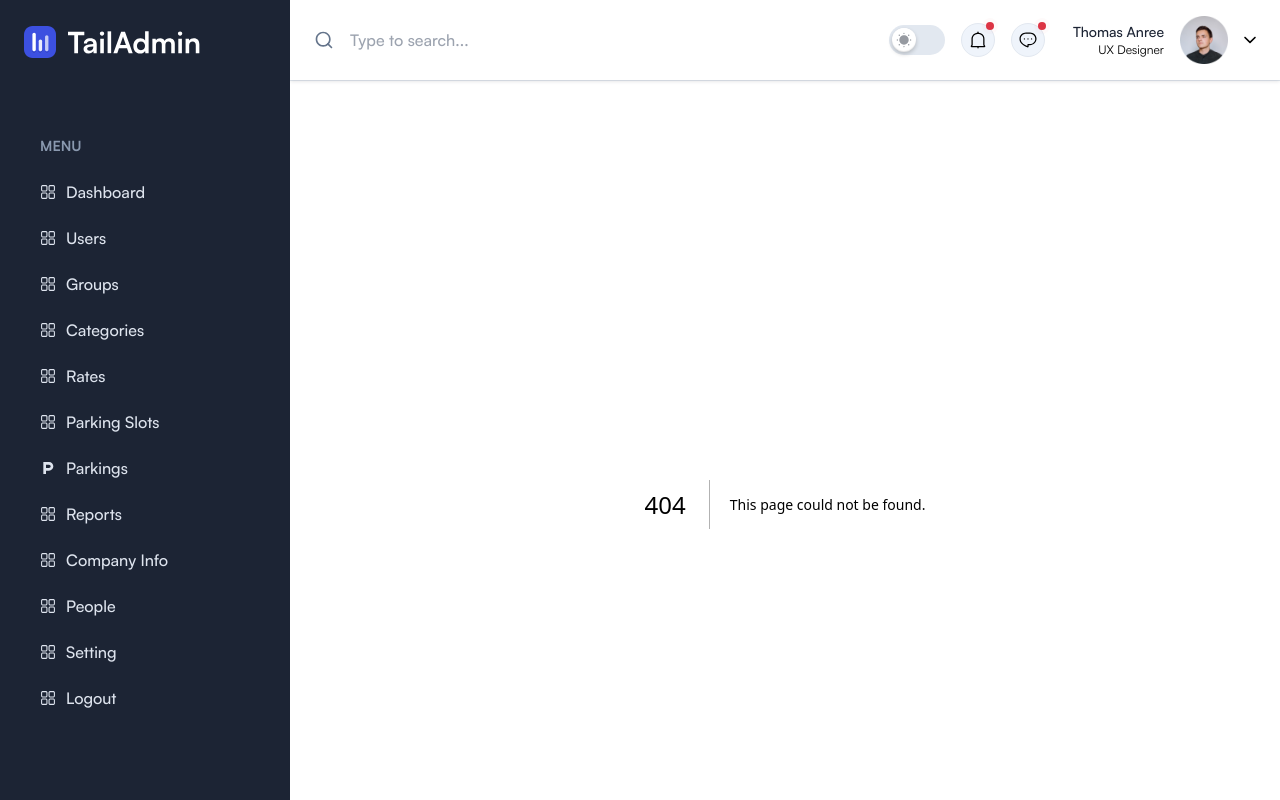
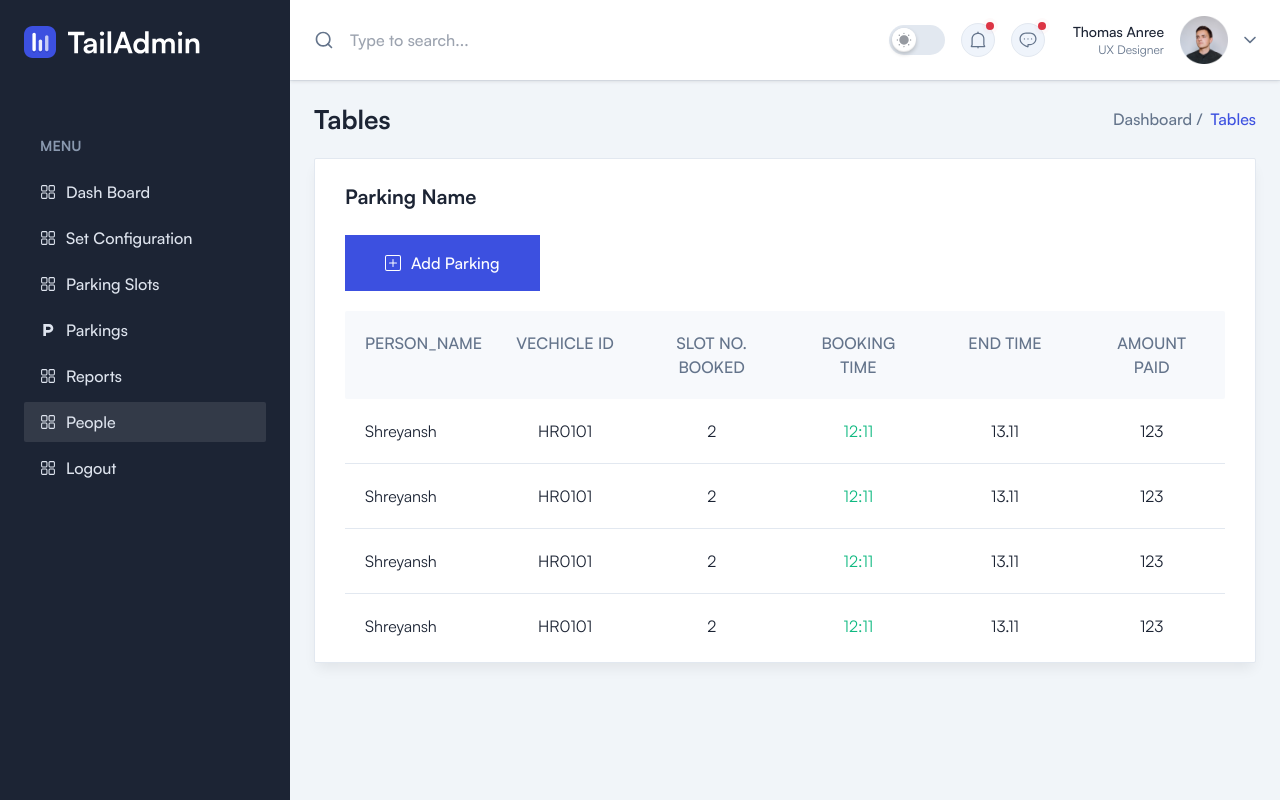
Before and after one commit to ZeroDevInc/sih_dashboard, a Next.js app: page /peoples in a window 1280 px wide. Before the commit this address had no page. Built offline with nearby package versions, Linux system fonts and the light colour scheme; a web font is replaced by a local one.

Commit message:
final-dashboard-model

```diff
--- a/app/auth/signup/page.tsx
+++ b/app/auth/signup/page.tsx
@@ -9,7 +9,13 @@ export const metadata: Metadata = {
   // other metadata
 };
 
+
 const SignUp: React.FC = () => {
+
+    const handleSubmit = ()=>{
+      console.log("hi");
+    }
+
   return (
     <>
       <Breadcrumb pageName="Sign Up" />
--- a/app/parking/page.tsx
+++ b/app/parking/page.tsx
@@ -107,8 +107,8 @@ const TableOne = () => {
         Add Parking
       </Link>
 
-      <div className="flex flex-col">
-        <div className="grid grid-cols-3 rounded-sm bg-gray-2 dark:bg-meta-4 sm:grid-cols-5">
+      <div className="flex flex-col overflow-x-auto">
+        <div className="grid rounded-sm bg-gray-2 dark:bg-meta-4 grid-cols-5 ">
           <div className="p-2.5 xl:p-5">
             <h5 className="text-sm font-medium uppercase xsm:text-base">
               Parking ID
@@ -124,12 +124,12 @@ const TableOne = () => {
               Total Slots
             </h5>
           </div>
-          <div className="hidden p-2.5 text-center sm:block xl:p-5">
+          <div className="p-2.5 text-center sm:block xl:p-5">
             <h5 className="text-sm font-medium uppercase xsm:text-base">
               Empty Slots
             </h5>
           </div>
-          <div className="hidden p-2.5 text-center sm:block xl:p-5">
+          <div className="p-2.5 text-center sm:block xl:p-5">
             <h5 className="text-sm font-medium uppercase xsm:text-base">
               Pricing
             </h5>
@@ -138,7 +138,7 @@ const TableOne = () => {
 
         {parkingData.map((parking, key) => (
           <div
-            className={`grid grid-cols-3 sm:grid-cols-5 ${
+            className={`grid grid-cols-5 ${
               key === parkingData.length - 1
                 ? ""
                 : "border-b border-stroke dark:border-strokedark"
@@ -149,7 +149,7 @@ const TableOne = () => {
               {/* <div className="flex-shrink-0">
                 <Image src={brand.logo} alt="Brand" width={48} height={48} />
               </div> */}
-              <p className="hidden text-black dark:text-white sm:block">
+              <p className="text-black dark:text-white sm:block">
                 {parking.id}
               </p>
             </div>
@@ -164,11 +164,11 @@ const TableOne = () => {
               </p>
             </div>
 
-            <div className="hidden items-center justify-center p-2.5 sm:flex xl:p-5">
+            <div className="items-center justify-center p-2.5 sm:flex xl:p-5">
               <p className=" text-meta-3">{parking.empty_slots}</p>
             </div>
 
-            <div className="hidden items-center justify-center p-2.5 sm:flex xl:p-5">
+            <div className="items-center justify-center p-2.5 sm:flex xl:p-5">
               <p className="text-meta-5">₹{parking.avg_pricing}</p>
             </div>
           </div>
--- /dev/null
+++ b/app/peoples/page.tsx
@@ -0,0 +1,176 @@
+import { VECHICLES } from "@/types/Vechicles";
+import { PEOPLES } from "@/types/peoples";
+import Breadcrumb from "@/components/Breadcrumbs/Breadcrumb";
+import Link from "next/link";
+import { BsPlusSquare } from "react-icons/bs";
+
+const PeopleData: PEOPLES[] = [];
+
+const VechicleData: VECHICLES[] = [
+  {
+    _id: "osjfosfjr",
+    vehicle_number: "string",
+    vehicle_type: 1,
+    start_time: "string",
+    end_time: "string",
+    slot_number: 1,
+  },
+  {
+    _id: "osjfosfjr",
+    vehicle_number: "string",
+    vehicle_type: 1,
+    start_time: "string",
+    end_time: "string",
+    slot_number: 1,
+  },
+  {
+    _id: "osjfosfjr",
+    vehicle_number: "string",
+    vehicle_type: 1,
+    start_time: "string",
+    end_time: "string",
+    slot_number: 1,
+  },
+  {
+    _id: "osjfosfjr",
+    vehicle_number: "string",
+    vehicle_type: 1,
+    start_time: "string",
+    end_time: "string",
+    slot_number: 1,
+  },
+];
+
+const data = [
+    {
+        Person_name: "Shreyansh",
+        vechicle_no: "HR0101",
+        slot_book_no: 2,
+        Booking_Time:"12:11",
+        end_Time: "13.11",
+        amount_paid: 123,
+    },
+    {
+        Person_name: "Shreyansh",
+        vechicle_no: "HR0101",
+        slot_book_no: 2,
+        Booking_Time:"12:11",
+        end_Time: "13.11",
+        amount_paid: 123,
+    },
+    {
+        Person_name: "Shreyansh",
+        vechicle_no: "HR0101",
+        slot_book_no: 2,
+        Booking_Time:"12:11",
+        end_Time: "13.11",
+        amount_paid: 123,
+    },
+    {
+        Person_name: "Shreyansh",
+        vechicle_no: "HR0101",
+        slot_book_no: 2,
+        Booking_Time:"12:11",
+        end_Time: "13.11",
+        amount_paid: 123,
+    }
+];
+
+const People = () => {
+  return (
+    <>
+      <Breadcrumb pageName="Tables" />
+
+      <div className="flex flex-col gap-10">
+        <div className="rounded-sm border border-stroke bg-white px-5 pt-6 pb-2.5 shadow-default dark:border-strokedark dark:bg-boxdark sm:px-7.5 xl:pb-1">
+          <h4 className="mb-6 text-xl font-semibold text-black dark:text-white">
+            Parking Name
+          </h4>
+          <Link
+                href="#"
+                className="inline-flex items-center justify-center gap-2.5 bg-primary py-4 px-10 text-center font-medium text-white hover:bg-opacity-90 lg:px-8 xl:px-10 mb-5"
+            >
+                <span>
+                    <BsPlusSquare />
+                </span>
+                Add Parking
+            </Link>
+
+          <div className="flex flex-col">
+            <div className="grid grid-cols-3 rounded-sm bg-gray-2 dark:bg-meta-4 sm:grid-cols-6">
+              <div className="p-2.5 xl:p-5">
+                <h5 className="text-sm font-medium uppercase xsm:text-base">
+                  Person_name
+                </h5>
+              </div>
+              <div className="p-2.5 text-center xl:p-5">
+                <h5 className="text-sm font-medium uppercase xsm:text-base">
+                  Vechicle ID
+                </h5>
+              </div>
+              <div className="p-2.5 text-center xl:p-5">
+                <h5 className="text-sm font-medium uppercase xsm:text-base">
+                  Slot No. Booked
+                </h5>
+              </div>
+              <div className="hidden p-2.5 text-center sm:block xl:p-5">
+                <h5 className="text-sm font-medium uppercase xsm:text-base">
+                  Booking Time
+                </h5>
+              </div>
+              <div className="hidden p-2.5 text-center sm:block xl:p-5">
+                <h5 className="text-sm font-medium uppercase xsm:text-base">
+                  End time
+                </h5>
+              </div>
+              <div className="hidden p-2.5 text-center sm:block xl:p-5">
+                <h5 className="text-sm font-medium uppercase xsm:text-base">
+                  Amount Paid
+                </h5>
+              </div>
+            </div>
+
+            {data.map((parkingDetail, key) => (
+                <div
+                    className={`grid grid-cols-3 sm:grid-cols-6 ${
+                    key === data.length - 1
+                        ? ""
+                        : "border-b border-stroke dark:border-strokedark"
+                    }`}
+                    key={key}
+                >
+                    <div className="flex items-center gap-3 p-2.5 xl:p-5">
+                        <p className="hidden text-black dark:text-white sm:block">
+                            {parkingDetail.Person_name}
+                        </p>
+                    </div>
+
+                    <div className="flex items-center justify-center p-2.5 xl:p-5">
+                        <p className="text-black dark:text-white">{parkingDetail.vechicle_no}</p>
+                    </div>
+
+                    <div className="flex items-center justify-center p-2.5 xl:p-5">
+                        <p className="text-black dark:text-white">{parkingDetail.slot_book_no}</p>
+                    </div>
+
+                    <div className="flex items-center justify-center p-2.5 xl:p-5">
+                    <p className="text-meta-3">{parkingDetail.Booking_Time}</p>
+                    </div>
+
+                    <div className="hidden items-center justify-center p-2.5 sm:flex xl:p-5">
+                    <p className="text-black dark:text-white">{parkingDetail.end_Time}</p>
+                    </div>
+
+                    <div className="hidden items-center justify-center p-2.5 sm:flex xl:p-5">
+                        <p className="text-black dark:text-white">{parkingDetail.amount_paid}</p>
+                    </div>
+                </div>
+                ))}
+          </div>
+        </div>
+      </div>
+    </>
+  );
+};
+
+export default People;
--- a/app/tables/page.tsx
+++ b/app/tables/page.tsx
@@ -1,4 +1,5 @@
 import Breadcrumb from "@/components/Breadcrumbs/Breadcrumb";
+import TableFour from "@/components/Tables/TableFour";
 import TableOne from "@/components/Tables/TableOne";
 import TableThree from "@/components/Tables/TableThree";
 import TableTwo from "@/components/Tables/TableTwo";
@@ -23,6 +24,18 @@ const TablesPage = () => {
       <div className="flex flex-col gap-10">
         <TableOne />
       </div>
+
+      <div className="flex flex-col gap-10">
+        <TableTwo />
+      </div>
+
+      <div className="flex flex-col gap-10">
+        <TableThree />
+      </div>
+
+      <div className="flex flex-col gap-10">
+        <TableFour />
+      </div>
     </>
   );
 };
--- a/components/Dropdowns/DropdownDefault.tsx
+++ b/components/Dropdowns/DropdownDefault.tsx
@@ -1,3 +1,4 @@
+"use client"
 import { useEffect, useRef, useState } from "react";
 
 const DropdownDefault = () => {
--- a/components/Sidebar/index.tsx
+++ b/components/Sidebar/index.tsx
@@ -112,17 +112,13 @@ const Sidebar = ({ sidebarOpen, setSidebarOpen }: SidebarProps) => {
             </h3>
 
             <ul className="mb-6 flex flex-col gap-1.5">
-                <SidebarLink Icon={RxDashboard} title={"Dashboard"} href={"/"} currentPath={pathname}  />
-                <SidebarLink Icon={RxDashboard} title={"Users"} href={"/"} currentPath={pathname}  />
-                <SidebarLink Icon={RxDashboard} title={"Groups"} href={"/"} currentPath={pathname}  />
-                <SidebarLink Icon={RxDashboard} title={"Categories"} href={"/"} currentPath={pathname}  />
-                <SidebarLink Icon={RxDashboard} title={"Rates"} href={"/"} currentPath={pathname}  />
+                <SidebarLink Icon={RxDashboard} title={"Dash Board"} href={"/"} currentPath={pathname}  />
+                <SidebarLink Icon={RxDashboard} title={"Set Configuration"} href={"/"} currentPath={pathname}  />
                 <SidebarLink Icon={RxDashboard} title={"Parking Slots"} href={"/"} currentPath={pathname}  />
                 <SidebarLink Icon={BiSolidParking} title={"Parkings"} href={"/parking"} currentPath={pathname}  />
                 <SidebarLink Icon={RxDashboard} title={"Reports"} href={"/"} currentPath={pathname}  />
-                <SidebarLink Icon={RxDashboard} title={"Company Info"} href={"/"} currentPath={pathname}  />
-                <SidebarLink Icon={RxDashboard} title={"People"} href={"/"} currentPath={pathname}  />
-                <SidebarLink Icon={RxDashboard} title={"Setting"} href={"/"} currentPath={pathname}  />
+                <SidebarLink Icon={RxDashboard} title={"People"} href={"/peoples"} currentPath={pathname}  />
+
                 <SidebarLink Icon={RxDashboard} title={"Logout"} href={"/"} currentPath={pathname}  />
             </ul>
           </div>
--- a/components/Tables/TableFour.tsx
+++ b/components/Tables/TableFour.tsx
@@ -55,7 +55,7 @@ const TableFour: React.FC = () => {
               Top Channels
             </h4>
           </div>
-          <DropdownDefault />
+          {/* <DropdownDefault /> */}
         </div>
 
         <div className="flex flex-col">
--- /dev/null
+++ b/types/Vechicles.ts
@@ -0,0 +1,8 @@
+export type VECHICLES = {
+    _id: string
+    vehicle_number: string
+    vehicle_type: Number,
+    start_time: string,
+    end_time: string,
+    slot_number: Number
+  };
--- /dev/null
+++ b/types/peoples.ts
@@ -0,0 +1,7 @@
+export type PEOPLES = {
+    id: string;
+    name: string;
+    total_slots: number;
+    empty_slots: number;
+    avg_pricing: number;
+  };
```
